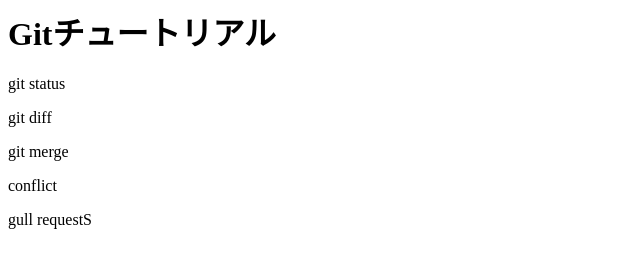
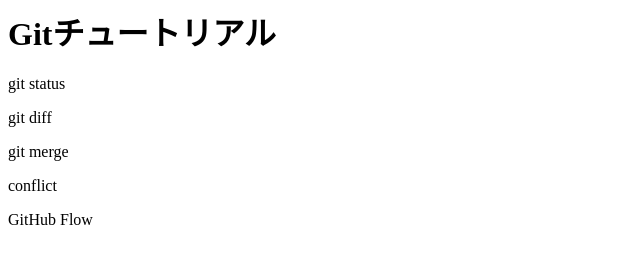
Before and after one commit to SHIIIIFU/git_tutorial, a plain HTML site: page index.html in a window 1280 px wide. Shown: the full height of the page, 0-640 px from the left. Drawn offline with Linux system fonts and the light colour scheme.

Commit message:
GitHub Flow　を追記

```diff
--- a/index.html
+++ b/index.html
@@ -3,4 +3,4 @@
 <p>git diff</p>
 <p>git merge</p>
 <p>conflict</p>
-<p>gull requestS</p>
+<p>GitHub Flow</p>
```
